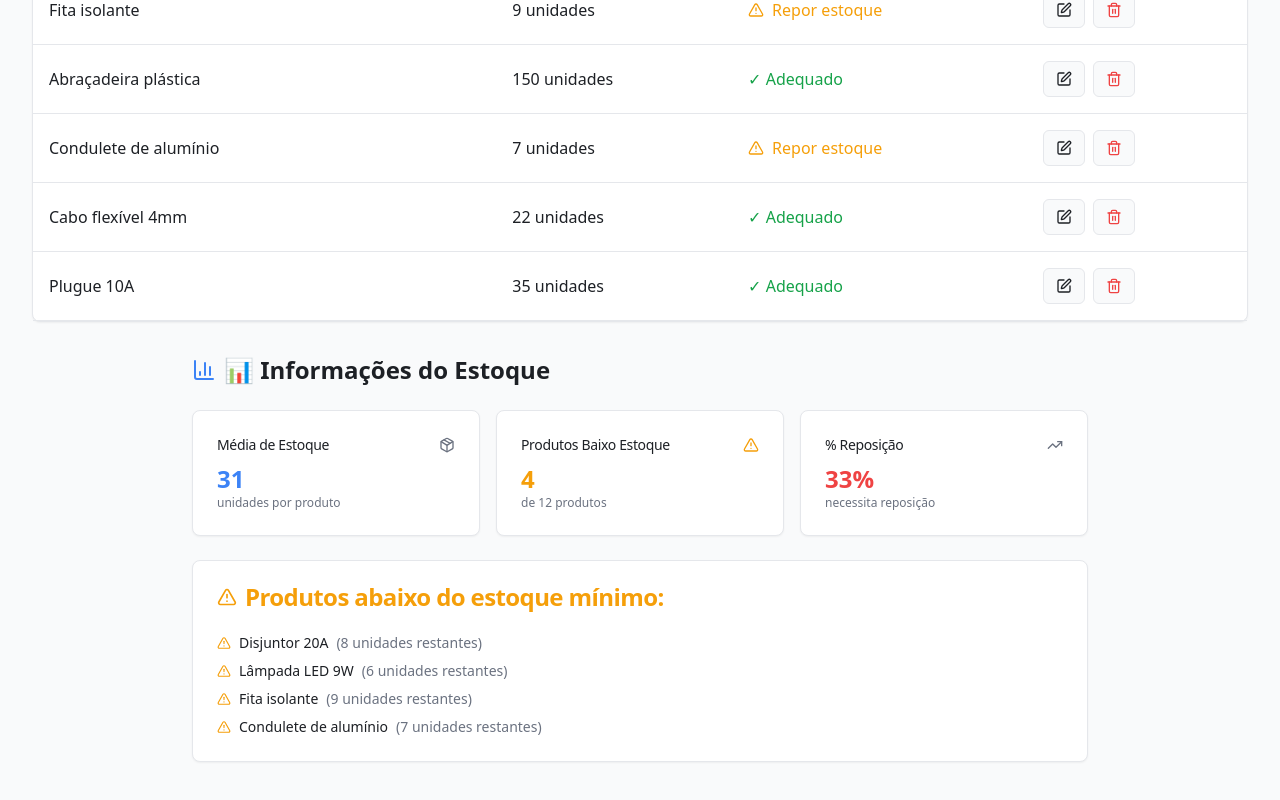
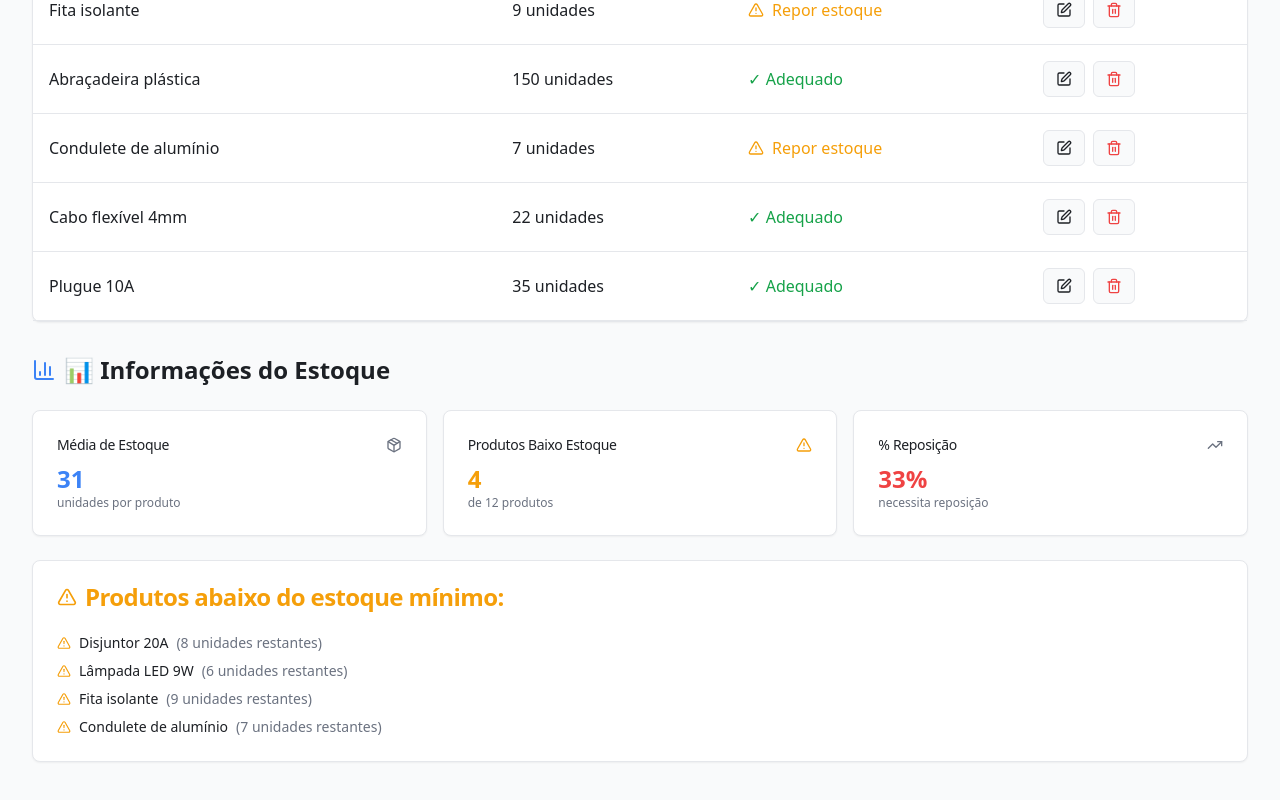
Before and after one commit to igustavo11/front-guardiao-estoque, a React (Vite) app: page / in a window 1280 px wide. Shown: the part 777-1577 px from the top of the page. Built offline with nearby package versions, Linux system fonts and the light colour scheme.

Commit message:
Refactor estoque information layout
Move the estoque information section below the main content, maintaining the same size and screen coverage.

```diff
--- a/src/pages/Index.tsx
+++ b/src/pages/Index.tsx
@@ -89,10 +89,8 @@ const Index = () => {
         </div>
 
         {/* Seção de Métricas */}
-        <div className="flex justify-center">
-          <div className="w-full max-w-4xl">
-            <EstoqueMetricas produtos={produtos} />
-          </div>
+        <div className="mb-6 sm:mb-8">
+          <EstoqueMetricas produtos={produtos} />
         </div>
       </div>
     </div>
```
